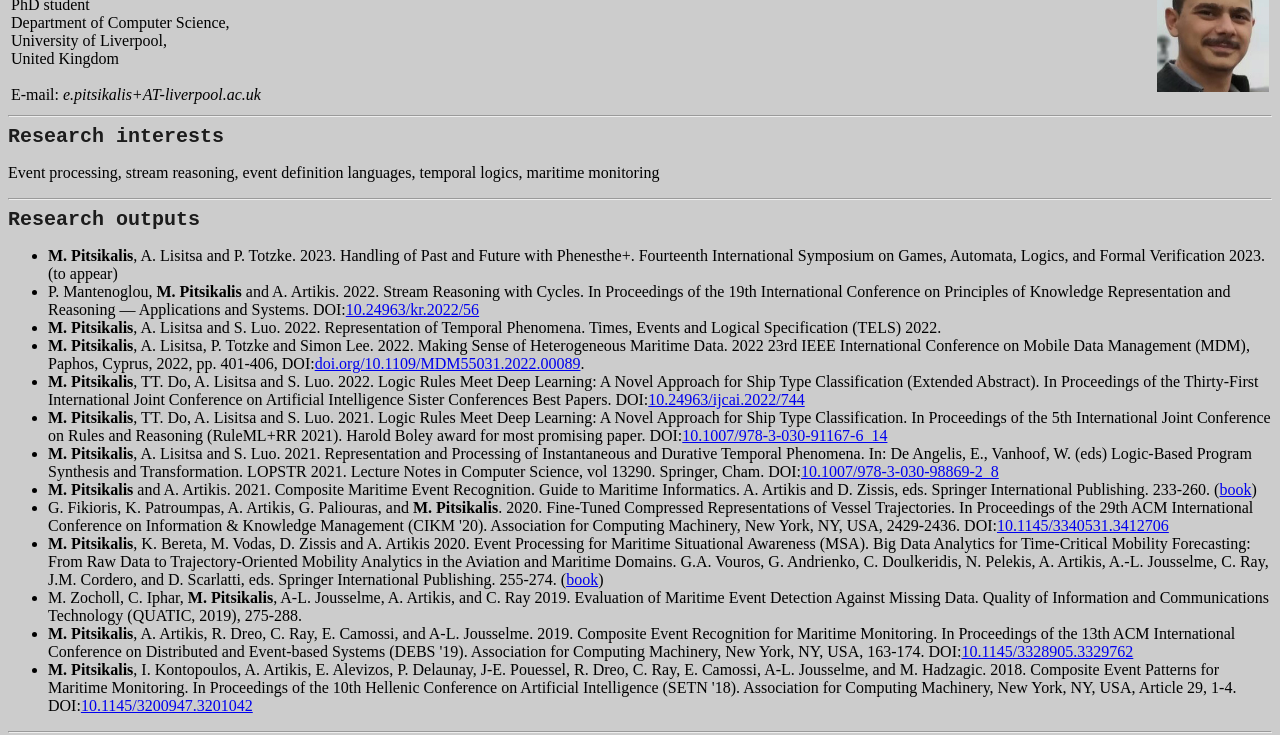
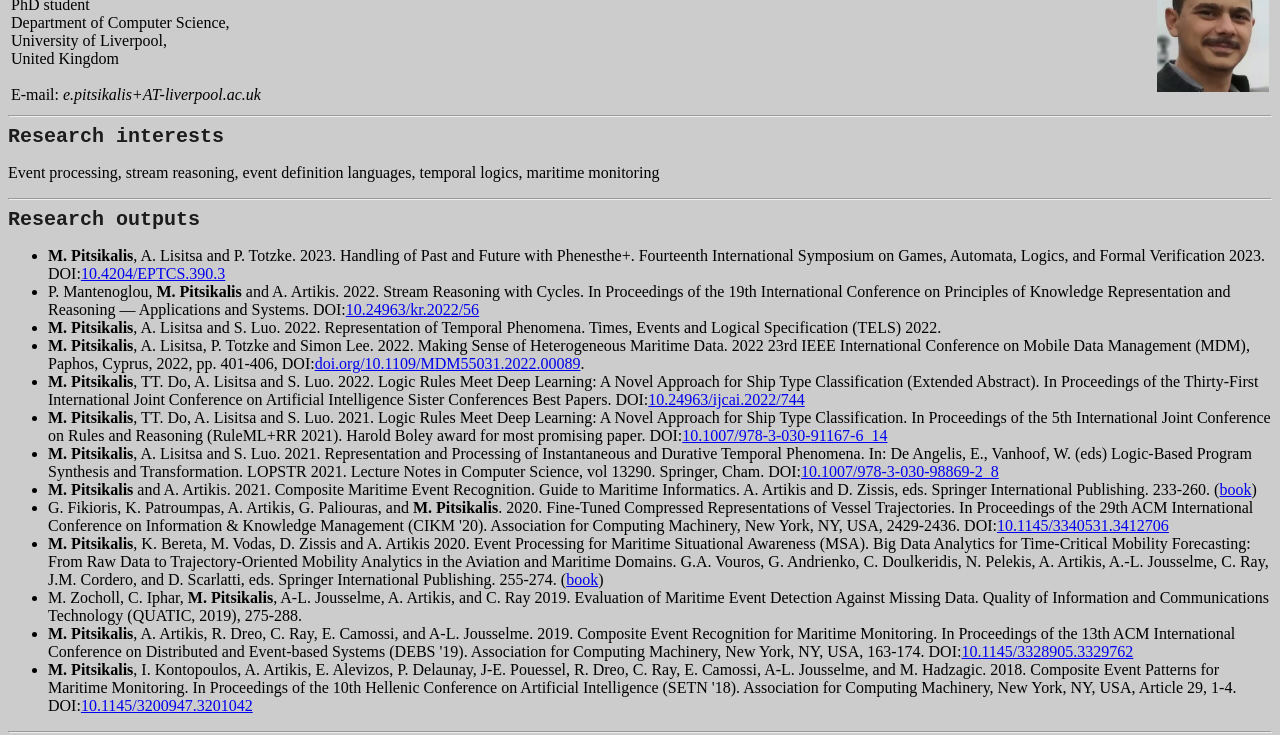
Before and after one commit to manospits/manospits.github.io, a plain HTML site: page index.html in a window 1280 px wide. Shown: the part 67-802 px from the top of the page. Drawn offline with Linux system fonts and the light colour scheme.

Commit message:
Update index.html

```diff
--- a/index.html
+++ b/index.html
@@ -34,7 +34,7 @@
 </b>
 <ul>
     <li><b>M. Pitsikalis</b>, A. Lisitsa and P. Totzke. 2023. Handling of Past and Future with Phenesthe+. Fourteenth International Symposium on
-Games, Automata, Logics, and Formal Verification 2023. (to appear)</li>
+Games, Automata, Logics, and Formal Verification 2023.  DOI:<a href=" https://dx.doi.org/10.4204/EPTCS.390.3">10.4204/EPTCS.390.3</a> </li>
     <li>P. Mantenoglou, <b>M. Pitsikalis</b> and A. Artikis. 2022. Stream Reasoning with Cycles. In Proceedings of the 19th International Conference on Principles of Knowledge Representation and Reasoning — Applications and Systems. DOI:<a href="https://doi.org/10.24963/kr.2022/56">10.24963/kr.2022/56</a>
     <li><b>M. Pitsikalis</b>, A. Lisitsa and S. Luo. 2022. Representation of Temporal Phenomena. Times, Events and Logical Specification (TELS) 2022.</li>
     <li><b>M. Pitsikalis</b>, A. Lisitsa, P. Totzke and Simon Lee. 2022. Making Sense of Heterogeneous Maritime Data. 2022 23rd IEEE International Conference on Mobile Data Management (MDM), Paphos, Cyprus, 2022, pp. 401-406, DOI:<a href="https://doi.org/10.1109/MDM55031.2022.00089">doi.org/10.1109/MDM55031.2022.00089</a>.</li>
```
